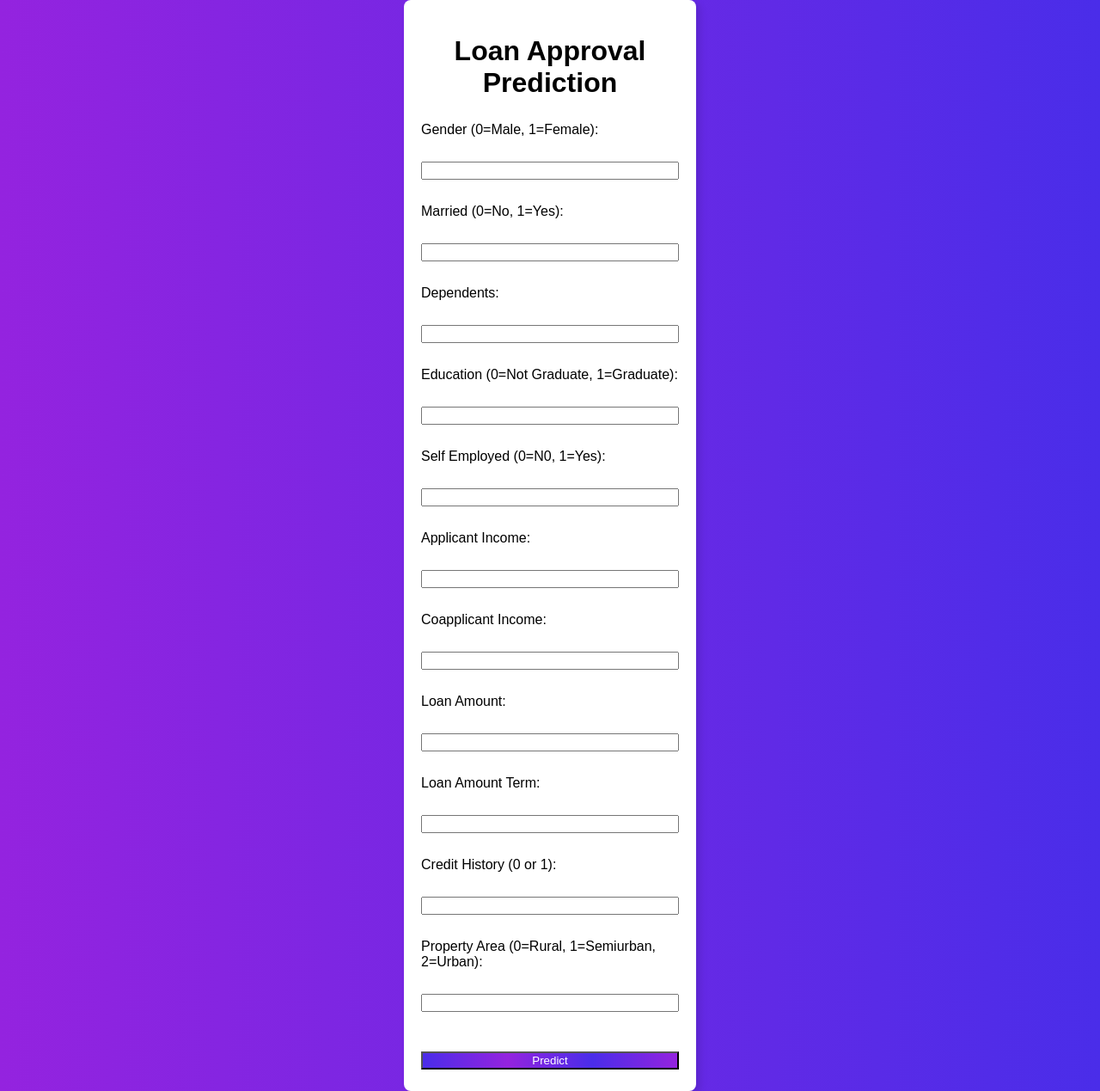
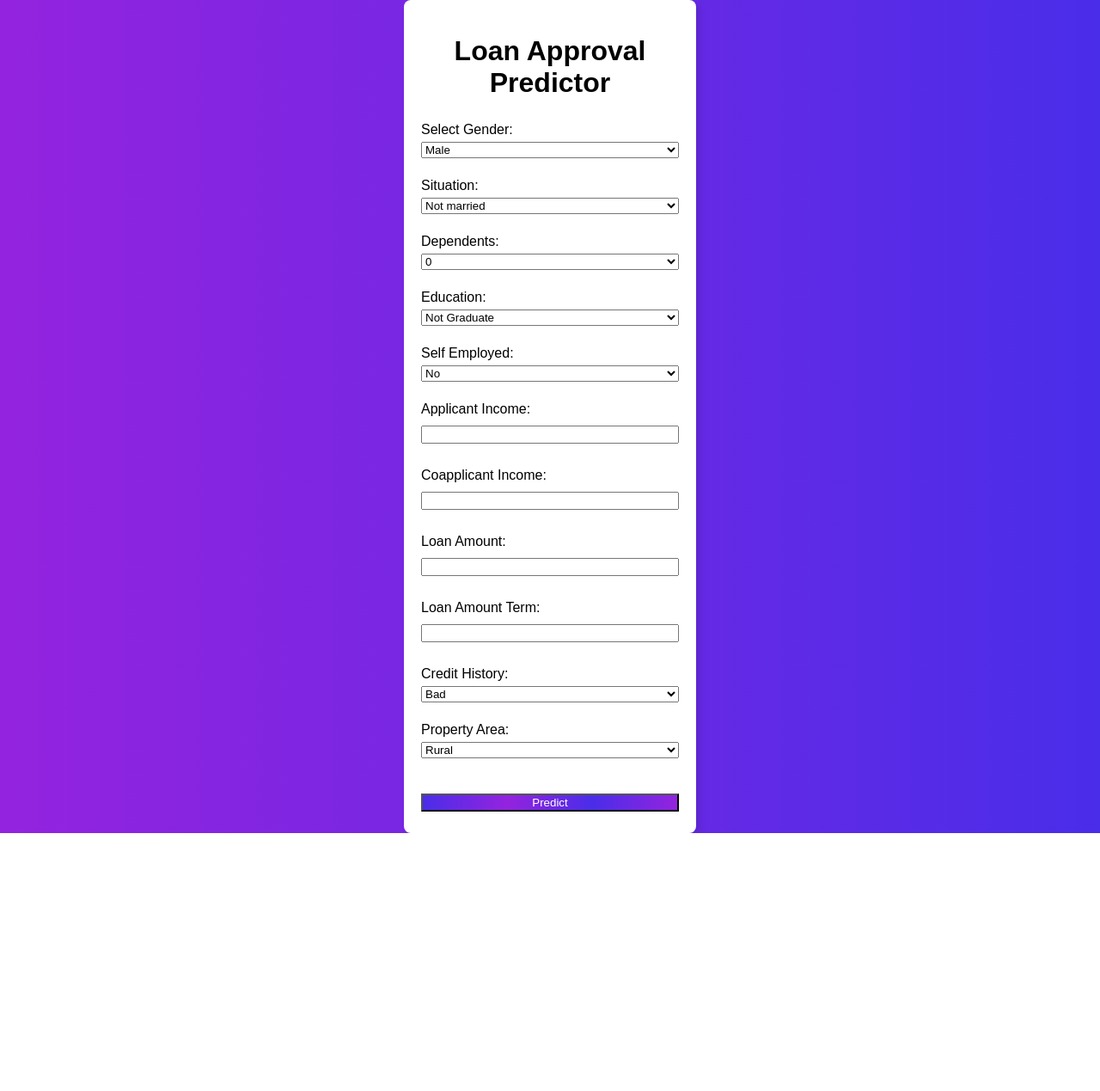
Before and after one commit to josephowr/FUTURE_DS_03, a Flask app: page / in a window 1280 px wide. Shown: the whole page at 86% size. After the commit the page ends 969 px from the top, so only its background shows below. Run offline with Flask 3, Linux system fonts and the light colour scheme; parts of the project's set-up code (start-up, migrations or seed data) failed here and were passed over.

Commit message:
Add files via upload

```diff
--- a/Loan_App/templates/index.html
+++ b/Loan_App/templates/index.html
@@ -3,45 +3,76 @@
 <head>
     <meta charset="UTF-8">
     <meta name="viewpoint" content="width=device-width, initial-scale=1.0">
-    <title>Loan Approval Prediction</title>
+    <title>Loan Approval Predictor</title>
     <link rel="stylesheet" href="/static/styles.css">
 </head>
 <body>
     <div class="container">
-        <h1>Loan Approval Prediction</h1>
+        <h1>Loan Approval Predictor</h1>
         <form method="POST">
-            <label for="gender">Gender (0=Male, 1=Female):</label><br>
-            <input type="number" id="gender" name="gender"><br>
+            <label for="gender">Select Gender:</label>
+            <select name="gender" id="gender">
+                <option value="0">Male</option>
+                <option value="1">Female</option>
+            </select><br>
 
-            <label for="married">Married (0=No, 1=Yes):</label><br>
-            <input type="number" id="married" name="married"><br>
+            <label for="married">Situation:</label>
+            <select name="married" id="married">
+                <option value="0">Not married</option>
+                <option value="1">Married</option>
+            </select><br>
 
-            <label for="dependents">Dependents:</label><br>
-            <input type="number" id="dependents" name="dependents"><br>
+            <label for="dependents">Dependents:</label>
+            <select name="dependents" id="dependents">
+                <option value="0">0</option>
+                <option value="1">1</option>
+                <option value="2">2</option>
+                <option value="3">3</option>
+                <option value="4">4</option>
+                <option value="5">5</option>
+                <option value="6">6</option>
+                <option value="7">7</option>
+                <option value="8">8</option>
+                <option value="9">9</option>
+                <option value="10">10</option>
+            </select><br>
 
-            <label for="education">Education (0=Not Graduate, 1=Graduate):</label><br>
-            <input type="number" id="education" name="education"><br>
+            <label for="education">Education:</label>
+            <select name="education" id="education">
+                <option value="0">Not Graduate</option>
+                <option value="1">Graduate</option>
+            </select><br>
 
-            <label for="self_employed">Self Employed (0=N0, 1=Yes):</label><br>
-            <input type="number" id="self_employed" name="self_employed"><br>
+            <label for="self_employed">Self Employed:</label>
+            <select name="self_employed" id="self_employed">
+                <option value="0">No</option>
+                <option value="1">Yes</option>
+            </select><br>
 
-            <label for="applicant_income">Applicant Income:</label><br>
+            <label for="applicant_income">Applicant Income:</label>
             <input type="number" id="applicant_income" name="applicant_income"><br>
 
-            <label for="coapplicant_income">Coapplicant Income:</label><br>
+            <label for="coapplicant_income">Coapplicant Income:</label>
             <input type="number" id="coapplicant_income" name="coapplicant_income"><br>
 
-            <label for="loan_amount">Loan Amount:</label><br>
+            <label for="loan_amount">Loan Amount:</label>
             <input type="number" id="loan_amount" name="loan_amount"><br>
 
-            <label for="loan_amount_term">Loan Amount Term:</label><br>
+            <label for="loan_amount_term">Loan Amount Term:</label>
             <input type="number" id="loan_amount_term" name="loan_amount_term"><br>
 
-            <label for="credit_history">Credit History (0 or 1):</label><br>
-            <input type="number" id="credit_history" name="credit_history"><br>
+            <label for="credit_history">Credit History:</label>
+            <select name="credit_history" id="credit_history">
+                <option value="0">Bad</option>
+                <option value="1">Good</option>
+            </select><br>
 
-            <label for="property_area">Property Area (0=Rural, 1=Semiurban, 2=Urban):</label><br>
-            <input type="number" id="property_area" name="property_area"><br><br>
+            <label for="property_area">Property Area:</label>
+            <select name="property_area" id="property_area">
+                <option value="0">Rural</option>
+                <option value="1">Semiurban</option>
+                <option value="2">Urban</option>
+            </select><br><br>
 
             <input type="submit" value="Predict">
         </form>
```
